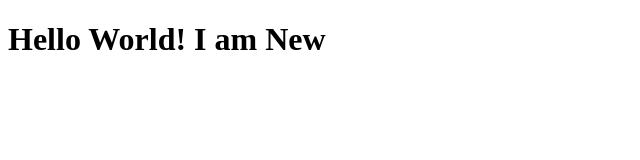
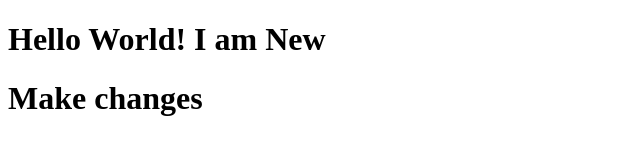
Before and after one commit to reshu121/Public-Rep, a plain HTML site: page index.html in a window 1280 px wide. Shown: the whole page, without its empty margins (0-640 px from the left). Drawn offline with Linux system fonts and the light colour scheme.

Commit message:
Update index.html
Change

```diff
--- a/index.html
+++ b/index.html
@@ -7,5 +7,6 @@
 </head>
 <body>
     <h1>Hello World! I am New</h1>
+    <h1>Make changes</h1>
 </body>
 </html>
```
